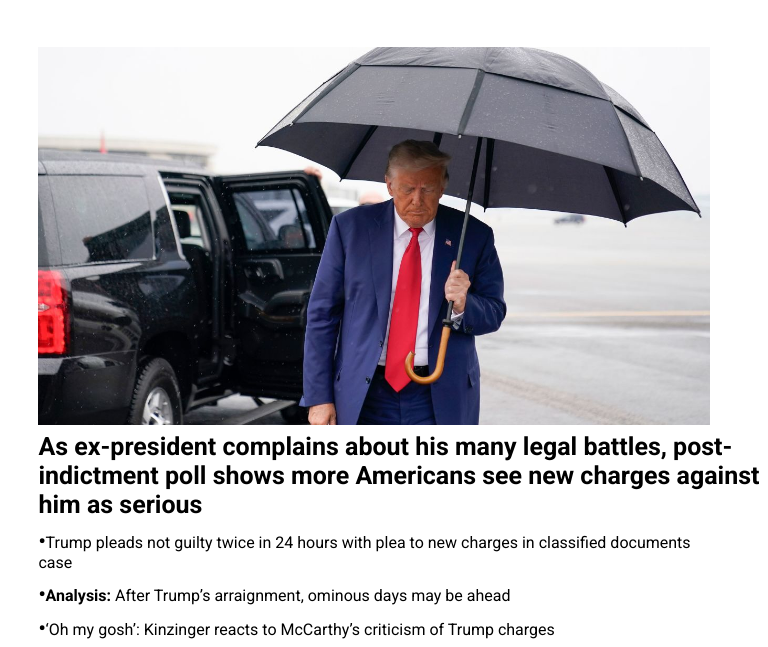
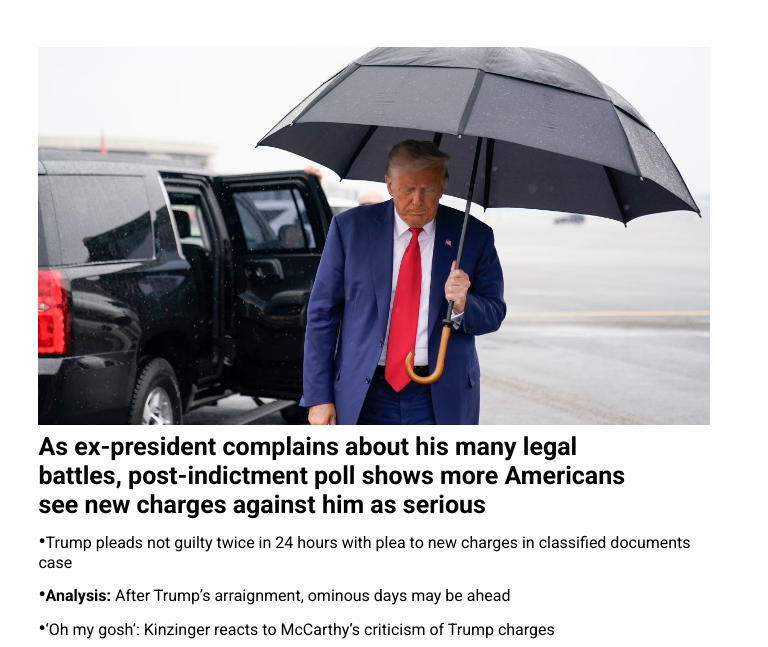
Before and after one commit to GeovaniLobo/TesteSiteCnn, a plain HTML site: page index.html in a window 768 px wide. Shown: the part 149-796 px from the top of the page. Drawn offline with Linux system fonts and the light colour scheme.

Commit message:
alteração no h3 do feed left

```diff
--- a/style.css
+++ b/style.css
@@ -879,6 +879,9 @@ footer input {
         margin-left: 5%;
 
     }
+    .feed .feed-left h3{
+        width: 80%;
+    }
 
     .feed .feed-principal {
         display: flex;
```
